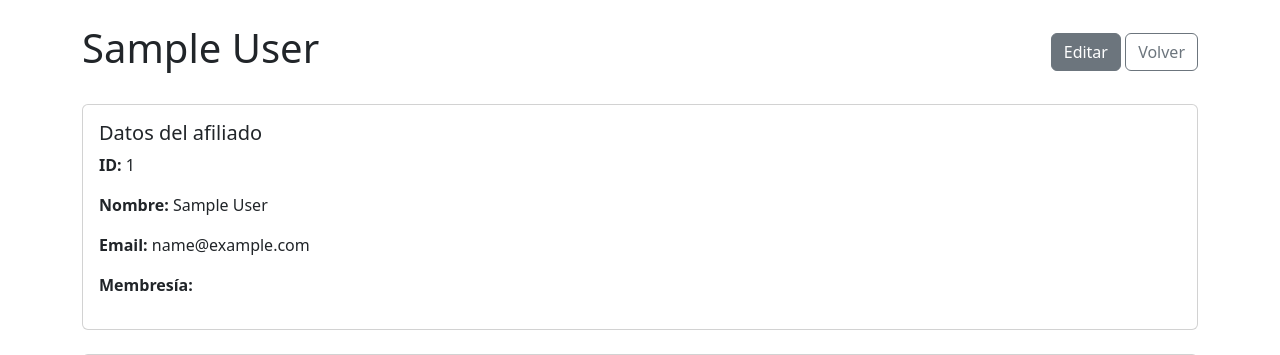
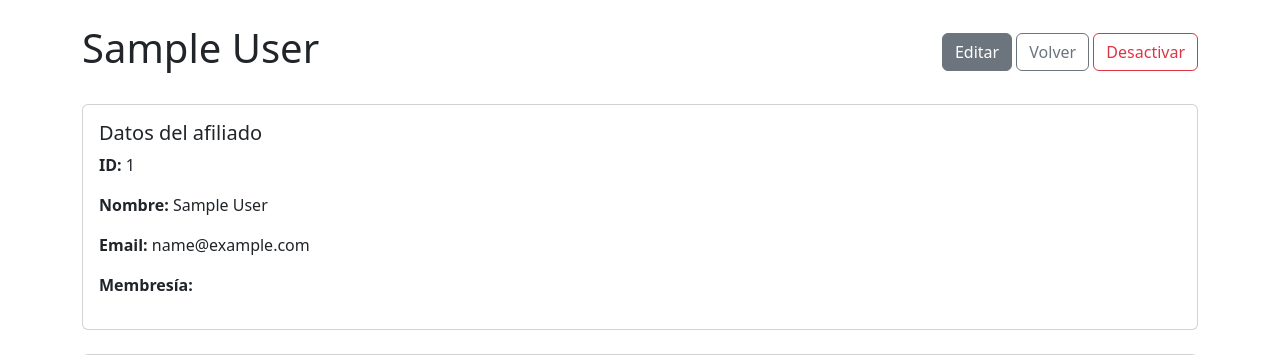
Before and after one commit to Wuanpack/ev_u2_DentPlus, a Flask app: template templates/afiliados/detalle.html in a window 1280 px wide. Shown: the part 56-411 px from the top of the page. Run offline with Flask 3, Linux system fonts and the light colour scheme; the template is opened without the code that fills it: most values are stand-ins (such as "Sample title", 1, 10 or a date in 2020).

Commit message:
feat: Añadido botón para desactivar un afiliado desde la pantalla de detalles

```diff
--- a/templates/afiliados/detalle.html
+++ b/templates/afiliados/detalle.html
@@ -6,6 +6,12 @@
     <div>
         <a href="/afiliados/{{ afiliado['afiliado_id'] }}/editar" class="btn btn-secondary">Editar</a>
         <a href="/afiliados" class="btn btn-outline-secondary">Volver</a>
+        <form action="/afiliados/{{ afiliado['afiliado_id'] }}/desactivar" method="POST" class="d-inline">
+            <button type="submit" class="btn btn-outline-danger"
+                onclick="return confirm('¿Desactivar este afiliado?')">
+                Desactivar
+            </button>
+        </form>
     </div>
 </div>
 
```
